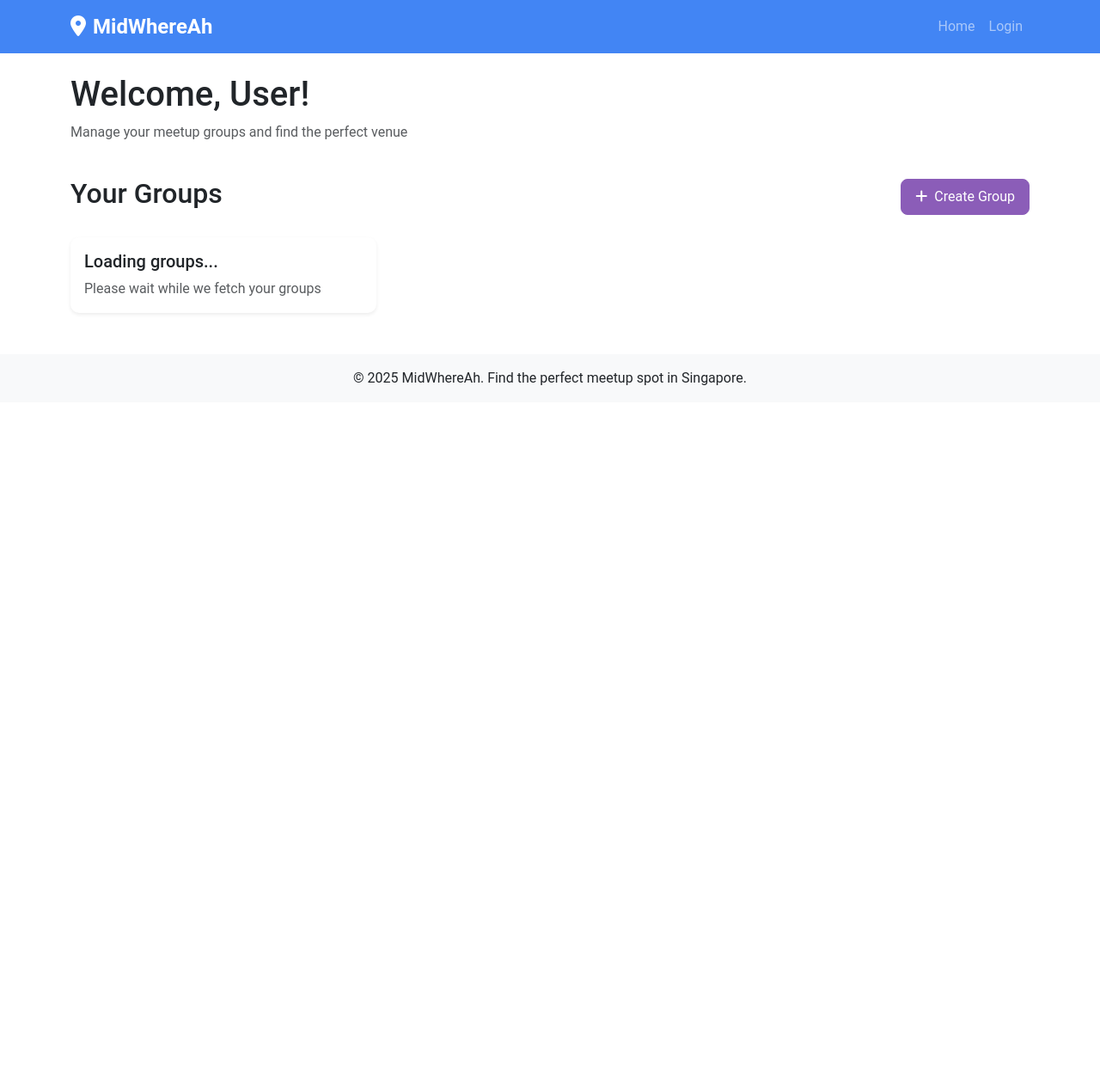
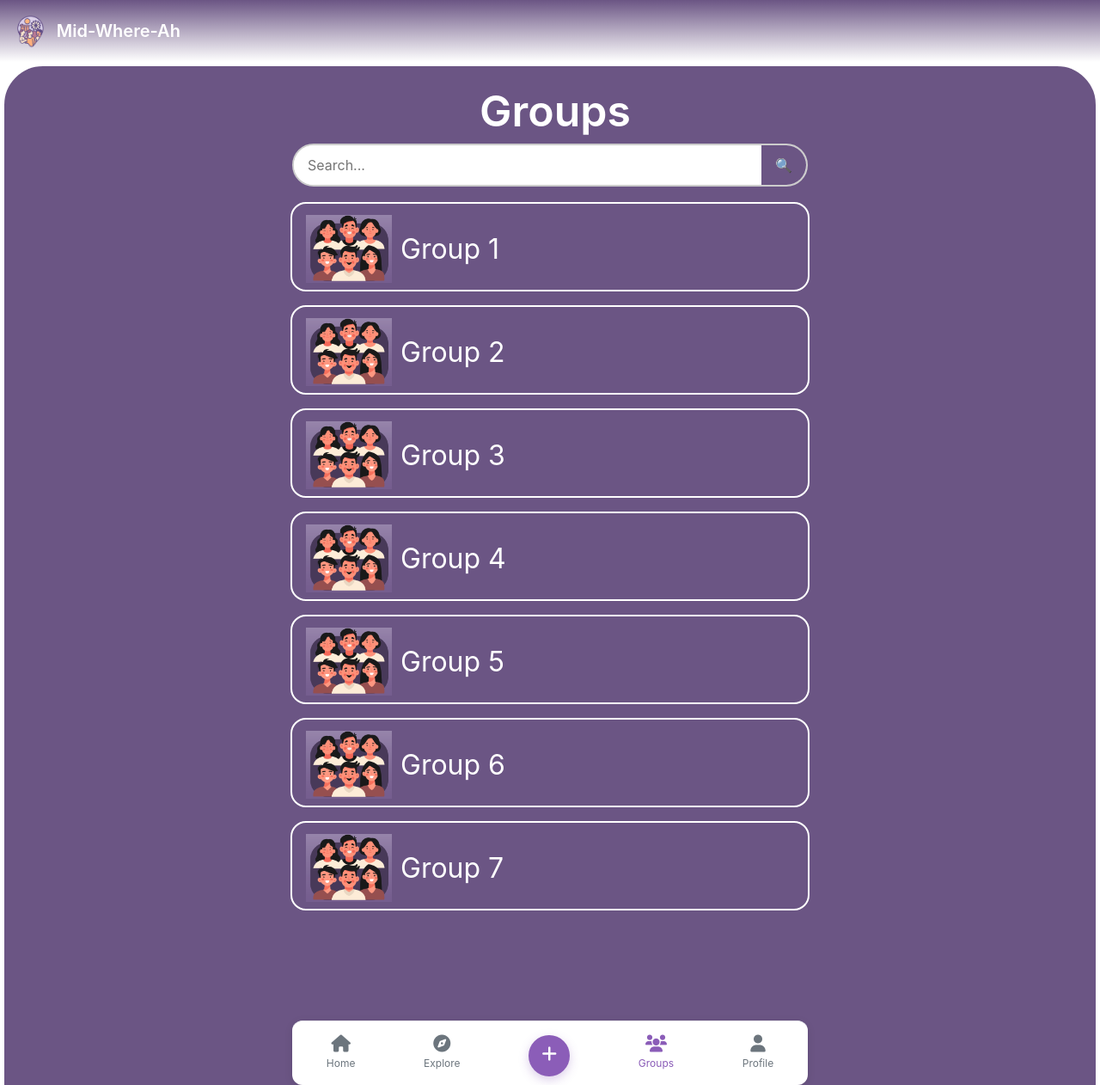
Before and after one commit to thihaagset01/mid-where-ah, a Flask app: page /groups in a window 1280 px wide. Shown: the whole page at 86% size. Run offline with Flask 3, Linux system fonts and the light colour scheme; some libraries are stand-ins or nearby versions.

Commit message:
group page done, home page still broken

```diff
--- a/app.py
+++ b/app.py
@@ -73,7 +73,7 @@
 @app.route('/groups')
 def groups():
     # Redirected from bottom nav, shows all user groups
-    return render_template('dashboard.html')
+    return render_template('group-icon.html')
 
 @app.route('/group/<group_id>')
 def group(group_id):
--- a/static/css/mobile.css
+++ b/static/css/mobile.css
@@ -15,7 +15,7 @@
   margin: 0;
   padding: 0;
   font-family: 'Inter', -apple-system, BlinkMacSystemFont, sans-serif;
-  overflow: hidden; /* Prevent scrolling */
+  overflow-y: auto;
   height: 100vh;
   color: var(--dark-color);
 }
@@ -26,7 +26,7 @@
   left: 0;
   width: 100vw;
   height: 100vh;
-  z-index: 1;
+  z-index: 0;
   background-color: #f0f0f0; /* Fallback color */
 }
 
@@ -36,15 +36,54 @@
   top: 0;
   left: 0;
   right: 0;
-  background: white;
+  width: 100vw;
+  /* background: linear-gradient(to bottom, #6b5584, #ffffff); */
   z-index: 10;
+  display: flex;
+  align-items: center;
   border-radius: 0 0 20px 20px;
   padding: 12px 16px;
-  box-shadow: 0 4px 20px rgba(0, 0, 0, 0.15);
+  /* box-shadow: 0 4px 20px rgba(238, 238, 238, 0.15); */
   max-height: 180px; /* Fixed height */
   overflow: visible; /* Don't allow scrolling */
 }
+.group-header-container {
+  position: fixed;
+  top: 0;
+  left: 0;
+  width: 100vw;
+  padding: 16px;
+  background: linear-gradient(to bottom, #6b5584, #ffffff);
+  z-index: 20;
+  display: flex;
+  align-items: center;
+}
 
+.group-logo img {
+  height: 40px;
+  width: auto;
+  object-fit: contain;
+}
+
+.group-text span {
+  color: white;
+  font-size: 20px;
+  font-weight: 600;
+  margin-left: 12px;
+  white-space: nowrap;
+}
+
+/* Responsive styles */
+@media (max-width: 600px) {
+  .group-logo img {
+    height: 30px;
+  }
+
+  .group-text span {
+    font-size: 16px;
+    margin-left: 8px;
+  }
+}
 .app-header {
   display: flex;
   justify-content: space-between;
@@ -110,7 +149,9 @@
 }
 
 .locations-container {
-  margin-top: 16px;
+  outline: 2px solid;
+  z-index: 10;
+  margin-top: 20px;
 }
 
 .location-item {
@@ -120,6 +161,7 @@
   border-radius: 24px;
   padding: 10px 16px;
   margin-bottom: 12px;
+  z-index: 5;
   box-shadow: 0 2px 8px rgba(0, 0, 0, 0.05);
   transition: all 0.3s ease;
 }
@@ -323,14 +365,20 @@
 .bottom-navigation {
   position: fixed;
   bottom: 0;
-  left: 0;
-  right: 0;
+  left: 50%;
+  transform: translateX(-50%);
+
   background: white;
   border-top: 1px solid #E9ECEF;
   display: flex;
   justify-content: space-around;
   padding: 8px 0 calc(8px + env(safe-area-inset-bottom));
-  z-index: 10;
+  z-index: 20;
+
+  width: 90%; /* Or set a fixed width like 600px */
+  max-width: 600px; /* Optional: limit how wide it can be */
+  border-radius: 12px; /* Optional: for a floating pill style */
+  box-shadow: 0 2px 10px rgba(0, 0, 0, 0.1); /* Optional: subtle shadow */
 }
 
 .nav-item {
@@ -480,14 +528,6 @@
     border-radius: 20px;
     margin-top: 16px;
   }
-
-  .bottom-navigation {
-    max-width: 500px;
-    left: 50%;
-    transform: translateX(-50%);
-    border-radius: 16px 16px 0 0;
-    margin-bottom: 16px;
-  }
 }
 /* Transport Mode Selection Styles */
 .location-container {
@@ -582,14 +622,16 @@
 .location-input-card {
   position: fixed;
   top: 0;
-  left: 0;
+  left: 50%;
   right: 0;
+  transform: translateX(-50%);
   background: linear-gradient(135deg, rgba(255, 255, 255, 0.95) 0%, rgba(248, 249, 250, 0.9) 100%);
   z-index: 10;
   border-radius: 0 0 24px 24px;
   padding: 16px 20px;
-  box-shadow: 0 8px 32px rgba(0, 0, 0, 0.12);
+  box-shadow: 0 8px 32px rgba(255, 254, 254, 0.12);
   max-height: 220px; /* Increased to accommodate transport selectors */
+  max-width: 100%;
   overflow: visible;
   backdrop-filter: blur(20px);
   border: 1px solid rgba(255, 255, 255, 0.2);
@@ -688,3 +730,89 @@
     border-color: rgba(255, 255, 255, 0.1);
   }
 }
+a {
+  color: inherit;        /* or set to a specific color like 'black' */
+  text-decoration: none; /* removes the underline */
+}
+
+.group-col {
+  background: #6b5584;
+  margin-top: 72px;
+  padding-bottom:200px;
+  border: 5px solid white;
+  border-radius: 50px;
+  z-index: 5;
+  display: flex;
+  min-height: 100vh;
+  padding-top: 15px;
+  align-items: center;
+  flex-direction: column;
+}
+.bento-grid {
+  margin-top:20px;
+  display: grid;
+  grid-template-columns: repeat(1,1fr);
+  grid-auto-rows: auto;
+  gap: 20px;
+  justify-items: center;
+  width:100%;
+  /* background: #8e79a4; outline: 2px dashed yellow; */
+}
+
+.bento-item {
+  /* background: #ffffff; */
+  outline: 2px solid white;
+  min-height:100px;
+  width: min(75%, 600px);
+  border-radius: 1rem;
+  padding-left: 1rem;
+  padding-top: 5px;
+  /* box-shadow: 0 5px 10px rgba(0,0,0,0.05); */
+  display: flex;
+  align-items: center;
+  justify-content: left;
+  gap: 10px;
+  font-weight: 400;
+  font-size: 2rem;
+  transition: transform 0.2s;
+}
+
+.bento-item:hover {
+  transform: scale(1.02);
+}
+.search-bar-container {
+  display: flex;
+  align-items: center;
+  width: min(75%, 600px);
+  margin: 0;
+  height:50px;
+  border: 2px solid #ccc;
+  border-radius: 999px;
+  overflow: hidden;
+  background-color: white;
+}
+
+.search-input {
+  flex: 1;
+  padding: 12px 16px;
+  border: none;
+  outline: none;
+  font-size: 16px;
+}
+
+.search-button {
+  padding: 12px 16px;
+  background-color: #6b5584;
+  color: white;
+  border: none;
+  cursor: pointer;
+  font-size: 16px;
+  transition: background 0.3s ease;
+}
+
+.search-button:hover {
+  background-color: #5a4573;
+}
+.group-icon{
+  width:100px;
+}
--- /dev/null
+++ b/static/js/group.js
@@ -0,0 +1,33 @@
+/*this is for group page*/
+function setupBottomNavigation() {
+    const navItems = document.querySelectorAll('.nav-item');
+
+    navItems.forEach(item => {
+        item.addEventListener('click', function() {
+            navItems.forEach(navItem => navItem.classList.remove('active'));
+
+            this.classList.add('active');
+
+            const page = this.getAttribute('data-page');
+
+            switch(page) {
+                case 'home':
+                    window.location.href = '/'
+                    break;
+                case 'groups':
+                    window.location.href = '/groups';
+                    break;
+                case 'profile':
+                    break;
+                case 'compass':
+                    break;
+                case 'create':
+                    showCreateGroupModal();
+                    break;
+            }
+        });
+    });
+}
+document.addEventListener('DOMContentLoaded', function () {
+    setupBottomNavigation();
+});
--- a/static/js/mobile.js
+++ b/static/js/mobile.js
@@ -1259,7 +1259,7 @@
                 case 'home':
                     break;
                 case 'groups':
-                    window.location.href = '/dashboard';
+                    window.location.href = '/groups';
                     break;
                 case 'profile':
                     break;
--- /dev/null
+++ b/templates/group-icon.html
@@ -0,0 +1,137 @@
+{% extends "mobile_base.html" %}
+
+{% block title %}MidWhereAh - Find Your Midpoint{% endblock %}
+
+{% block head %}
+<link rel="stylesheet" href="https://cdnjs.cloudflare.com/ajax/libs/font-awesome/6.0.0-beta3/css/all.min.css">
+<link rel="stylesheet" href="{{ url_for('static', filename='css/mobile.css') }}">
+
+<div class="group-header-container">
+  <div class="group-logo">
+    <a href="/">
+        <img src="static/images/logo.png" alt="Logo" style="cursor: pointer;" />
+    </a>
+  </div>
+  <div class="group-text">
+    <span>Mid-Where-Ah</span>
+  </div>
+</div>
+<!-- Bottom Navigation -->
+<div class="bottom-navigation">
+  <div class="nav-item" data-page="home">
+    <i class="fas fa-home"></i>
+    <span>Home</span>
+  </div>
+  <div class="nav-item" data-page="compass">
+    <i class="fas fa-compass"></i>
+    <span>Explore</span>
+  </div>
+  <div class="nav-item nav-item-center" data-page="create">
+    <div class="center-fab">
+      <i class="fas fa-plus"></i>
+    </div>
+  </div>
+  <div class="nav-item active" data-page="groups">
+    <i class="fas fa-users"></i>
+    <span>Groups</span>
+  </div>
+  <div class="nav-item" data-page="profile">
+    <i class="fas fa-user"></i>
+    <span>Profile</span>
+  </div>
+</div>
+
+<!-- Bento grid for groups -->
+<div class="group-col">
+  <div class="group-text">
+    <span style = "font-size:50px;">Groups</span>
+  </div>
+  <div class="search-bar-container">
+      <input type="text" class="search-input" placeholder="Search...">
+      <button class="search-button">🔍</button>
+  </div>
+  <div class="bento-grid">
+    <a href="/" class="bento-item">
+      <img src="static/images/group-placeholder.png" class="group-icon">
+      <span style = "color: white;">Group 1</span>
+    </a>
+    <a href="/" class="bento-item">
+      <img src="static/images/group-placeholder.png" class="group-icon">
+      <span style = "color: white;">Group 2</span>
+    </a>
+    <a href="/" class="bento-item">
+      <img src="static/images/group-placeholder.png" class="group-icon">
+      <span style = "color: white;">Group 3</span>
+    </a>
+        <a href="/" class="bento-item">
+      <img src="static/images/group-placeholder.png" class="group-icon">
+      <span style = "color: white;">Group 4</span>
+    </a>
+        <a href="/" class="bento-item">
+      <img src="static/images/group-placeholder.png" class="group-icon">
+      <span style = "color: white;">Group 5</span>
+    </a>
+        <a href="/" class="bento-item">
+      <img src="static/images/group-placeholder.png" class="group-icon">
+      <span style = "color: white;">Group 6</span>
+    </a>
+        <a href="/" class="bento-item">
+      <img src="static/images/group-placeholder.png" class="group-icon">
+      <span style = "color: white;">Group 7</span>
+    </a>
+  </div>
+</div>
+
+{% endblock %}
+
+{% block scripts %}
+<!-- Load mobile.js and maps.js first -->
+<script src="{{ url_for('static', filename='js/maps.js') }}"></script>
+<script src="{{ url_for('static', filename='js/group.js') }}"></script>
+
+<!-- Load Google Maps API following official best practices -->
+<script>
+  // Make sure initMap is accessible globally
+  window.initMap = initMap;
+
+  // Add debugging to check map container
+  document.addEventListener('DOMContentLoaded', function() {
+    console.log('Map container:', document.getElementById('map'));
+    console.log('Map container dimensions:',
+      document.getElementById('map').offsetWidth,
+      document.getElementById('map').offsetHeight);
+  });
+
+  // Load the Google Maps JavaScript API
+  (g=>{
+    var h,a,k,p="The Google Maps JavaScript API",c="google",l="importLibrary",q="__ib__",m=document,b=window;
+    b=b[c]||(b[c]={});
+    var d=b.maps||(b.maps={});
+    r=new Set,e=new URLSearchParams;
+    u=()=>h||(h=new Promise(async(f,n)=>{
+      await (a=m.createElement("script"));
+      e.set("libraries",[...r]+"");
+      for(k in g)e.set(k.replace(/[A-Z]/g,t=>"-"+t[0].toLowerCase()),g[k]);
+      e.set("callback",c+".maps."+q);
+      a.src=`https://maps.googleapis.com/maps/api/js?`+e;
+      d[q]=f;
+      a.onerror=()=>h=n(Error(p+" could not load."));
+      a.nonce=m.querySelector("script[nonce]")?.nonce||"";
+      m.head.append(a);
+    }));
+    d[l]?console.warn(p+" only loads once. Ignoring:",g):d[l]=(f,...n)=>r.add(f)&&u().then(()=>d[l](f,...n));
+  })({key: "{{ google_maps_api_key }}"});
+
+  // Add a fallback to ensure map initialization
+  window.addEventListener('load', function() {
+    setTimeout(function() {
+      if (!window.midwhereahMap) {
+        console.log('Map not initialized after timeout, trying again...');
+        if (typeof initMap === 'function') {
+          initMap();
+        }
+      }
+    }, 1000);
+  });
+</script>
+{% endblock %}
```
Also changed, not shown: templates/mobile_home.html (+10 -11 lines), templates/profile.html (added, +36 -0 lines), static/images/group-placeholder.png (added), static/images/logo.png (added).
